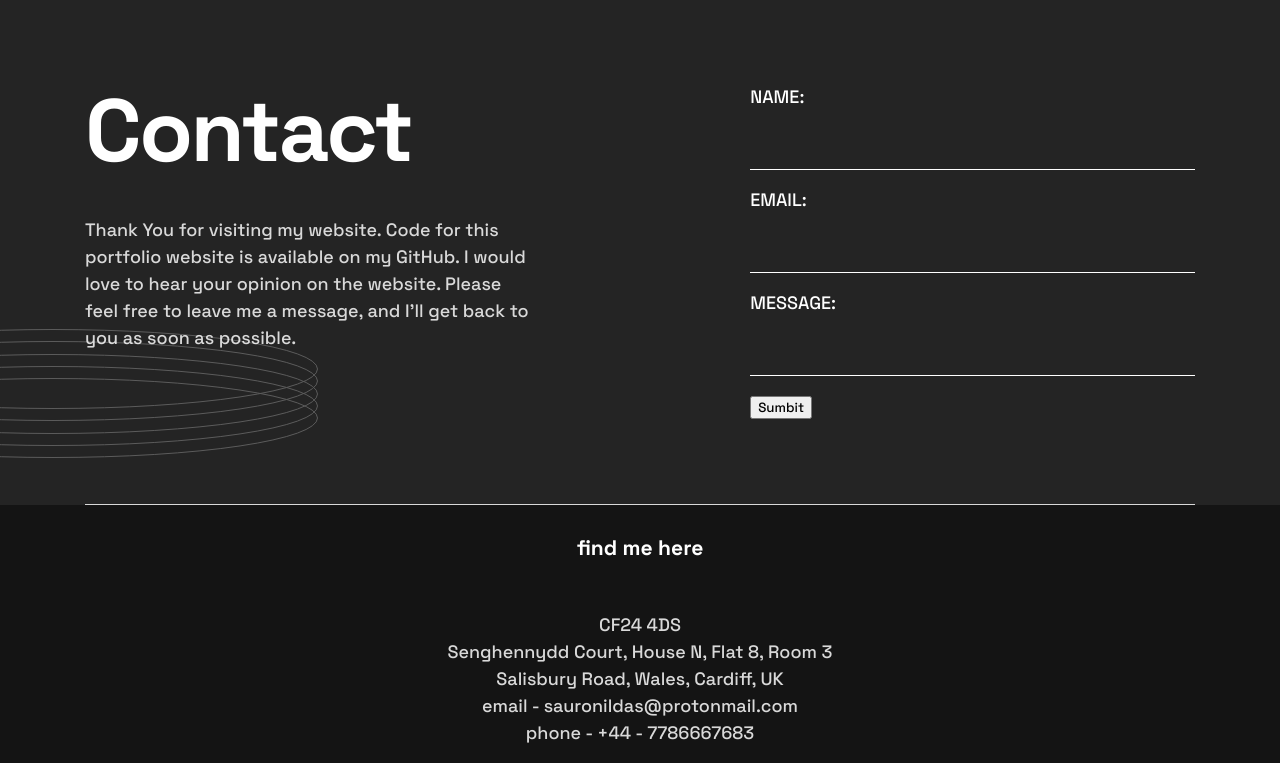
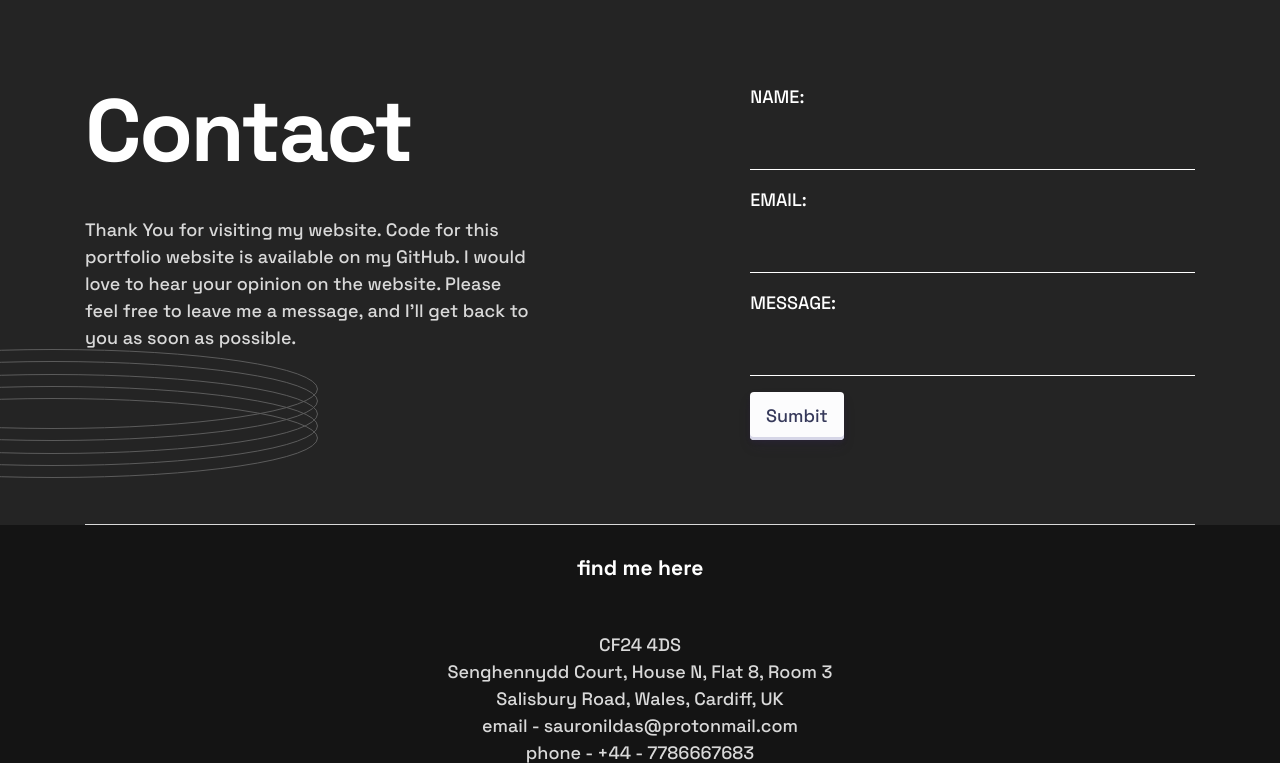
Before and after one commit to manassarma13/my_portfolio_v2, a Flask app: page /contact.html in a window 1280 px wide. Shown: the part 200-963 px from the top of the page. Run offline with Flask 3, Linux system fonts and the light colour scheme; some libraries are stand-ins or nearby versions.

Commit message:
chore(development): basic structure done

```diff
--- a/my_portfolio/__init__.py
+++ b/my_portfolio/__init__.py
@@ -1,6 +1,6 @@
 from flask import Flask
 from flask_sqlalchemy import SQLAlchemy
-from flask import Flask, render_template, url_for, redirect, request
+from flask import Flask, render_template, url_for, redirect, request, flash
 from flask_login import LoginManager, login_user, login_required, \
     logout_user, current_user
 
@@ -41,7 +41,7 @@ def login():
         su=SuperUser.query.filter_by(user_name=form.user_name.data).first()
         if su and su.check_pass(form.password.data):
             login_user(su,remember=False)
-            return render_template('messages.html')
+            return redirect(url_for('messages'))
     return render_template('login.html',form=form)
 
 
@@ -76,8 +76,18 @@ def page(page_name='/'):
 @login_required
 def messages():
     message_data=Users.query.all()
-    print(message_data)
     return render_template('messages.html', messages=message_data)
+
+@app.route('/delete/<id>', methods=['GET', 'POST'])
+@login_required
+def delete(id):
+    message_data=Users.query.get(id)
+    db.session.delete(message_data)
+    db.session.commit()
+    flash("Message Details Deleted Successfully")
+    return redirect(url_for('messages'))
+
+
 
 @app.route('/logout')
 def logout():
--- a/my_portfolio/forms.py
+++ b/my_portfolio/forms.py
@@ -11,4 +11,4 @@ class add_users(FlaskForm):
 class Login(FlaskForm):
     user_name=StringField("NAME:", validators=[DataRequired()])
     password=PasswordField("PASSWORD:", validators=[DataRequired()])
-    submit=SubmitField("Sumbit")
+    submit=SubmitField("Submit")
--- a/my_portfolio/static/style.css
+++ b/my_portfolio/static/style.css
@@ -42,46 +42,67 @@ textarea,
 button {
   font-family: 'Space Grotesk', sans-serif;
 }
+/* */
 
-.my_button {
-  background: #D9D9D9;
-  background-image: -webkit-linear-gradient(top, #D9D9D9, #4CE19E);
-  background-image: -moz-linear-gradient(top, #D9D9D9, #4CE19E);
-  background-image: -ms-linear-gradient(top, #D9D9D9, #4CE19E);
-  background-image: -o-linear-gradient(top, #D9D9D9, #4CE19E);
-  background-image: -webkit-gradient(to bottom, #D9D9D9, #4CE19E);
-  -webkit-border-radius: 20px;
-  -moz-border-radius: 20px;
-  border-radius: 20px;
-  color: #000000;
-  font-family: Courier New;
-  font-size: 40px;
-  font-weight: 100;
-  padding: 40px;
-  -webkit-box-shadow: 1px 1px 20px 0 #000000;
-  -moz-box-shadow: 1px 1px 20px 0 #000000;
-  box-shadow: 1px 1px 20px 0 #000000;
-  text-shadow: 1px 1px 20px #FFFFFF;
-  border: solid #FFFFFF 1px;
+.button-30 {
+  align-items: center;
+  appearance: none;
+  background-color: #FCFCFD;
+  border-radius: 4px;
+  border-width: 0;
+  box-shadow: rgba(45, 35, 66, 0.4) 0 2px 4px,rgba(45, 35, 66, 0.3) 0 7px 13px -3px,#D6D6E7 0 -3px 0 inset;
+  box-sizing: border-box;
+  color: #36395A;
+  cursor: pointer;
+  display: inline-flex;
+  height: 48px;
+  justify-content: center;
+  line-height: 1;
+  list-style: none;
+  overflow: hidden;
+  padding-left: 16px;
+  padding-right: 16px;
+  position: relative;
+  text-align: left;
   text-decoration: none;
-  display: inline-block;
-  cursor: pointer;
-  text-align: center;
+  transition: box-shadow .15s,transform .15s;
+  user-select: none;
+  -webkit-user-select: none;
+  touch-action: manipulation;
+  white-space: nowrap;
+  will-change: box-shadow,transform;
+  font-size: 18px;
 }
 
-.my_button:hover {
-  border: solid #337FED 1px;
-  background: #FF6F5C;
-  background-image: -webkit-linear-gradient(top, #FF6F5C, #FFFFFF);
-  background-image: -moz-linear-gradient(top, #FF6F5C, #FFFFFF);
-  background-image: -ms-linear-gradient(top, #FF6F5C, #FFFFFF);
-  background-image: -o-linear-gradient(top, #FF6F5C, #FFFFFF);
-  background-image: -webkit-gradient(to bottom, #FF6F5C, #FFFFFF);
-  -webkit-border-radius: 20px;
-  -moz-border-radius: 20px;
-  border-radius: 20px;
-  text-decoration: none;
+.button-30:focus {
+  box-shadow: #D6D6E7 0 0 0 1.5px inset, rgba(45, 35, 66, 0.4) 0 2px 4px, rgba(45, 35, 66, 0.3) 0 7px 13px -3px, #D6D6E7 0 -3px 0 inset;
 }
+
+.button-30:hover {
+  box-shadow: rgba(45, 35, 66, 0.4) 0 4px 8px, rgba(45, 35, 66, 0.3) 0 7px 13px -3px, #D6D6E7 0 -3px 0 inset;
+  transform: translateY(-2px);
+}
+
+.button-30:active {
+  box-shadow: #D6D6E7 0 3px 7px inset;
+  transform: translateY(2px);
+}
+
+
+/*
+
+
+
+stuff
+
+
+
+
+
+
+
+
+*/
 
 body {
   margin: 0;
--- a/my_portfolio/templates/base.html
+++ b/my_portfolio/templates/base.html
@@ -29,9 +29,9 @@
       </button>
       <div class="collapse navbar-collapse" id="navbar">
         <div class="navbar-nav">
-          <a class="nav-item nav-link" id="home" href="/index.html">Home</a>
-          <a class="nav-item nav-link" id="logout" href="/login">Logout</a>
-          <a class="nav-item nav-link" id="login" href="/login">Login</a>
+          <a class="nav-item nav-link" id="home" href="/index">Home</a>
+          <a class="nav-item nav-link" id="logout" href="{{url_for('logout')}}">Logout</a>
+          <a class="nav-item nav-link" id="login" href="login">Login</a>
 
         </div>
       </div>
--- a/my_portfolio/templates/contact.html
+++ b/my_portfolio/templates/contact.html
@@ -74,7 +74,7 @@
 						{{ form.message() }}
 				</div>
 				<div class="alight-right">
-					{{ form.submit() }}
+					{{ form.submit(class="button-30") }}
 				</div>
 
 
```
Also changed, not shown: my_portfolio/templates/login.html (+4 -4 lines), my_portfolio/templates/messages.html (+17 -2 lines), instance/mydb.db.
